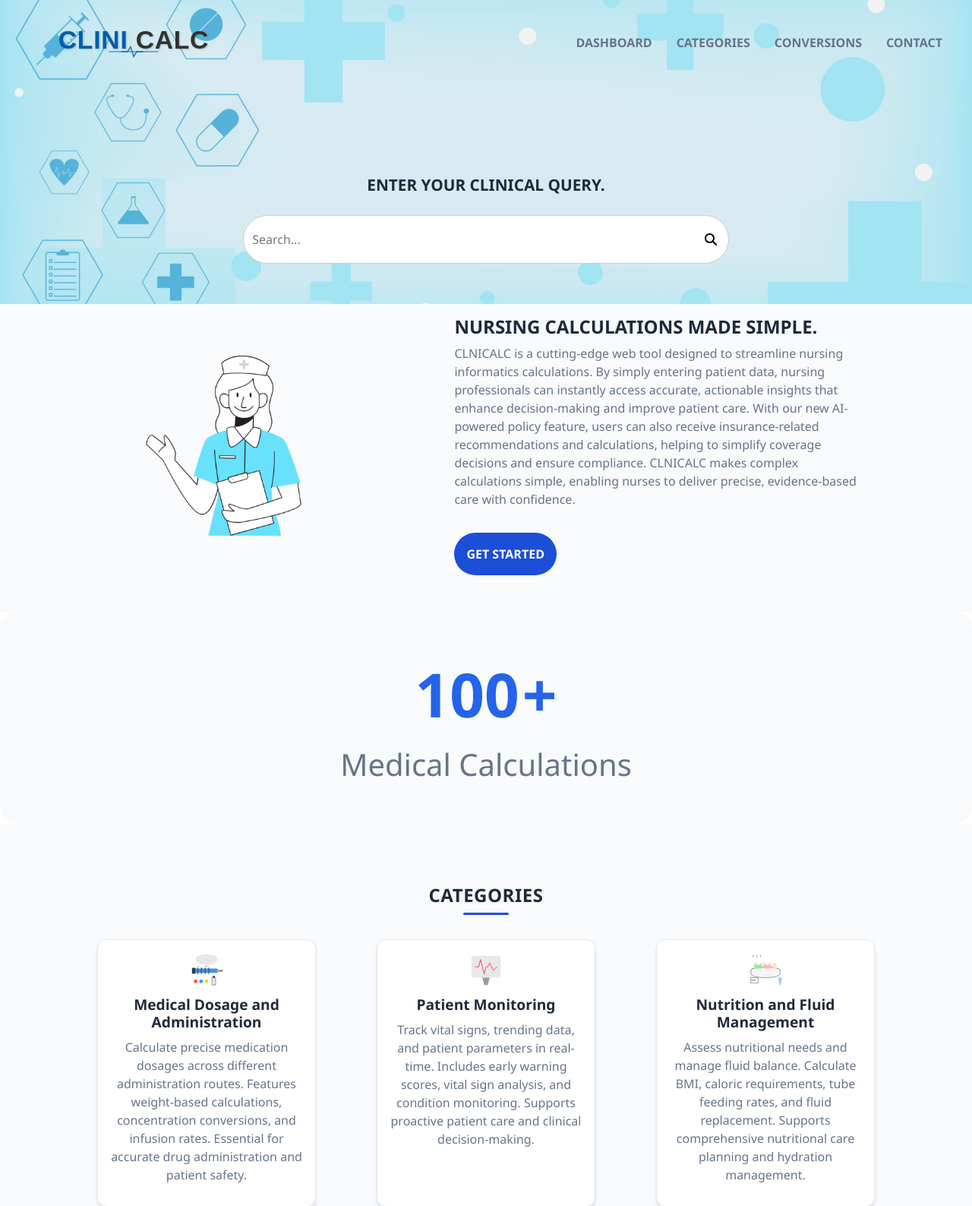
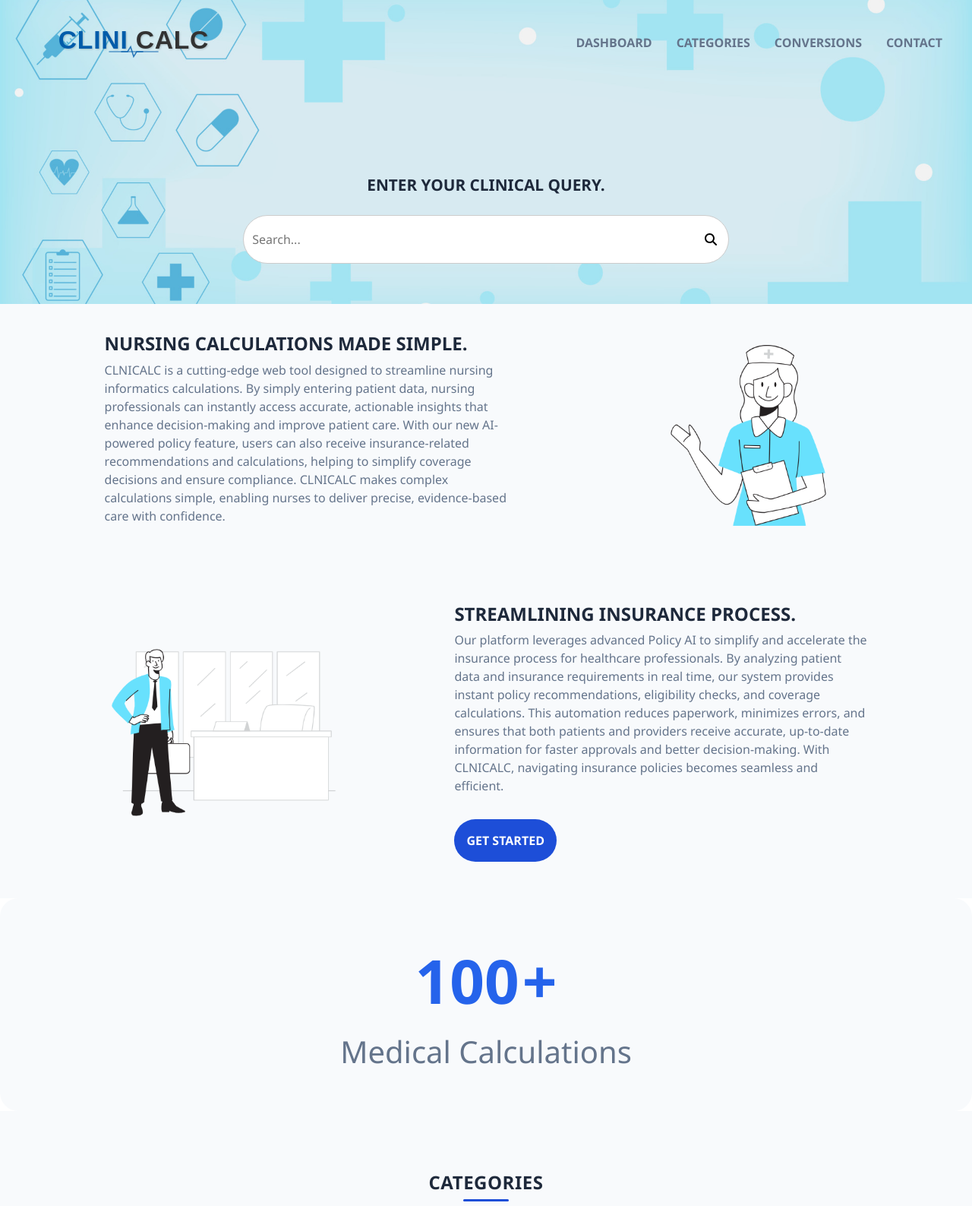
Before and after one commit to niol08/team_impact, a Flask app: page / in a window 1280 px wide. Shown: the top 1587 px of the page at 76% size. Run offline with Flask 3, Linux system fonts and the light colour scheme; parts of the project's set-up code (start-up, migrations or seed data) failed here and were passed over; some libraries are stand-ins or nearby versions.

Commit message:
tweaked homepage a bit

```diff
--- a/templates/index.html
+++ b/templates/index.html
@@ -92,7 +92,8 @@
     </div>
   </div>
 </section>
-<section id="About">
+
+<section id="About" style="flex-direction: row-reverse">
   <!-- About app -->
   <div class="about-image">
     <img
@@ -113,6 +114,29 @@
       compliance. CLNICALC makes complex calculations simple, enabling nurses to
       deliver precise, evidence-based care with confidence.
     </p>
+  </div>
+</section>
+<section id="About">
+  <!-- About app -->
+  <div class="about-image">
+    <img
+      class="nurse-illustration"
+      src="{{ url_for('static', filename='images/Businessman 1.png') }}"
+      alt="nurse-illustration"
+    />
+  </div>
+  <div class="about-text">
+    <h2>STREAMLINING INSURANCE PROCESS.</h2>
+    <p>
+      Our platform leverages advanced Policy AI to simplify and accelerate the
+      insurance process for healthcare professionals. By analyzing patient data
+      and insurance requirements in real time, our system provides instant
+      policy recommendations, eligibility checks, and coverage calculations.
+      This automation reduces paperwork, minimizes errors, and ensures that both
+      patients and providers receive accurate, up-to-date information for faster
+      approvals and better decision-making. With CLNICALC, navigating insurance
+      policies becomes seamless and efficient.
+    </p>
     <a
       href="javascript:void(0);"
       class="get-started"
@@ -122,7 +146,6 @@
     >
   </div>
 </section>
-
 <section id="calc-count-section" class="text-center py-5">
   <div>
     <span id="calc-counter">1</span>
```
Also changed, not shown: static/images/Businessman 1.png (added).
